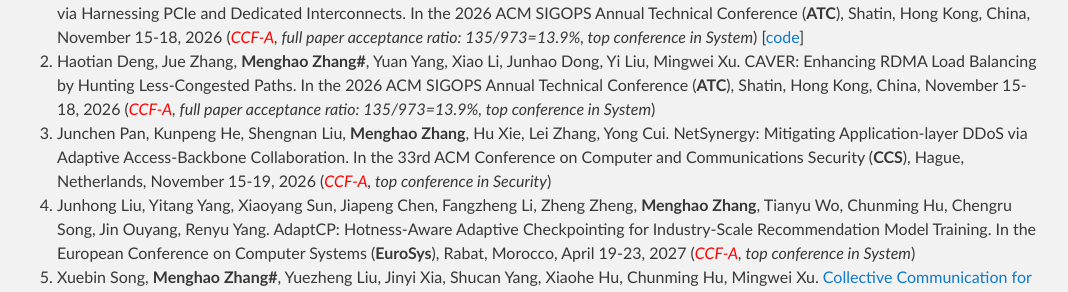
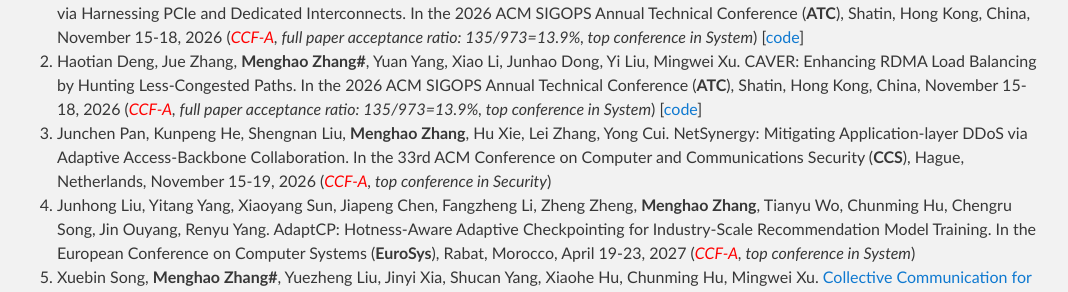
Before and after one commit to zhangmenghao/zhangmenghao.github.io, a Jekyll site: the page built from index.md, in a window 1280 px wide and 900 px high, scrolled down 1357 px. Shown: the part 161-453 px from the top of the window, without its empty margins (103-1171 px from the left). Built offline with Jekyll 4.4.1, drawn with Linux system fonts in a browser that asks for light colours.

Commit message:
Update caver

```diff
--- a/index.md
+++ b/index.md
@@ -49,7 +49,7 @@
 In the 2026 ACM SIGOPS Annual Technical Conference (**ATC**), Shatin, Hong Kong, China, November 15-18, 2026 (*<font color='red'>CCF-A</font>, full paper acceptance ratio: 135/973=13.9%, top conference in System*) [[code](https://github.com/Networked-System-and-Security-Group/HyLink)]
 37. Haotian Deng, Jue Zhang, __Menghao Zhang#__, Yuan Yang, Xiao Li, Junhao Dong, Yi Liu, Mingwei Xu.
 CAVER: Enhancing RDMA Load Balancing by Hunting Less-Congested Paths.
-In the 2026 ACM SIGOPS Annual Technical Conference (**ATC**), Shatin, Hong Kong, China, November 15-18, 2026 (*<font color='red'>CCF-A</font>, full paper acceptance ratio: 135/973=13.9%, top conference in System*)
+In the 2026 ACM SIGOPS Annual Technical Conference (**ATC**), Shatin, Hong Kong, China, November 15-18, 2026 (*<font color='red'>CCF-A</font>, full paper acceptance ratio: 135/973=13.9%, top conference in System*) [[code](https://github.com/Networked-System-and-Security-Group/CAVER)]
 36. Junchen Pan, Kunpeng He, Shengnan Liu, __Menghao Zhang__, Hu Xie, Lei Zhang, Yong Cui.
 NetSynergy: Mitigating Application-layer DDoS via Adaptive Access-Backbone Collaboration.
 In the 33rd ACM Conference on Computer and Communications Security (**CCS**), Hague, Netherlands, November 15-19, 2026 (*<font color='red'>CCF-A</font>, top conference in Security*)
```
